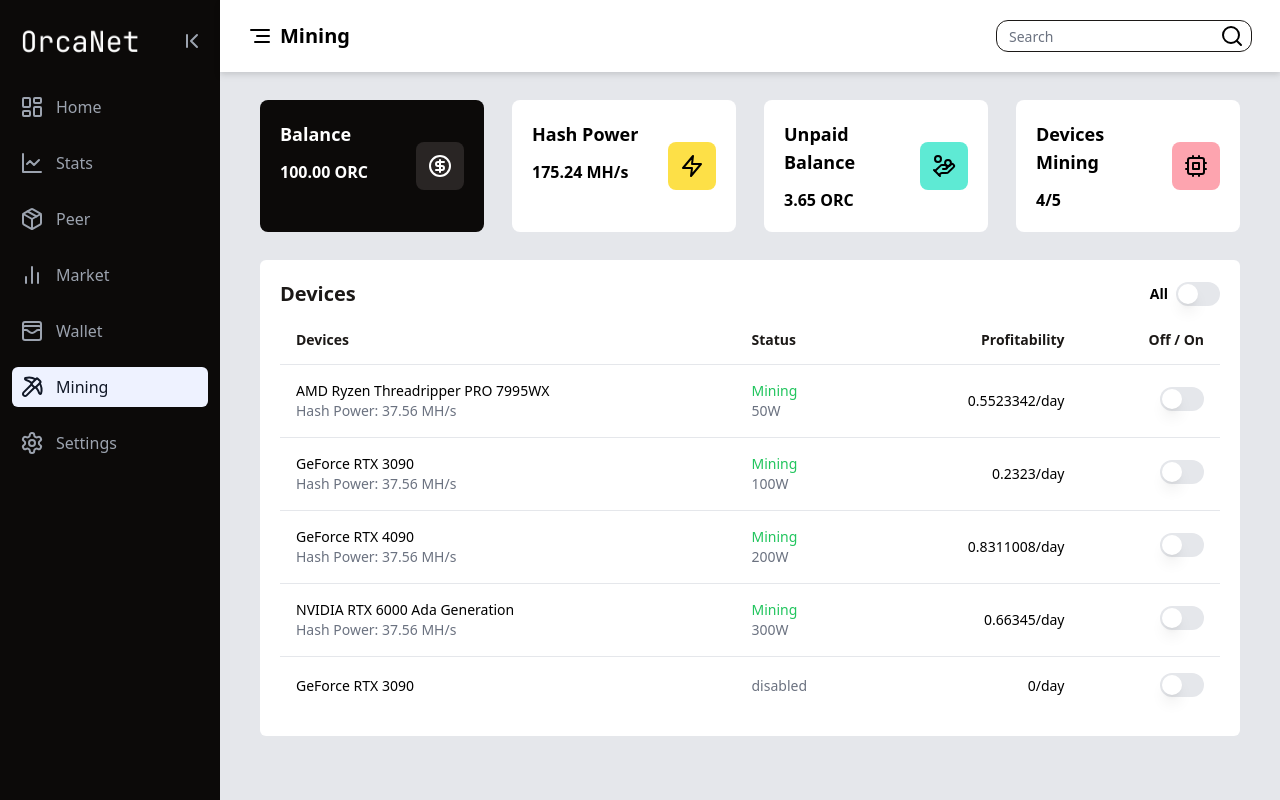
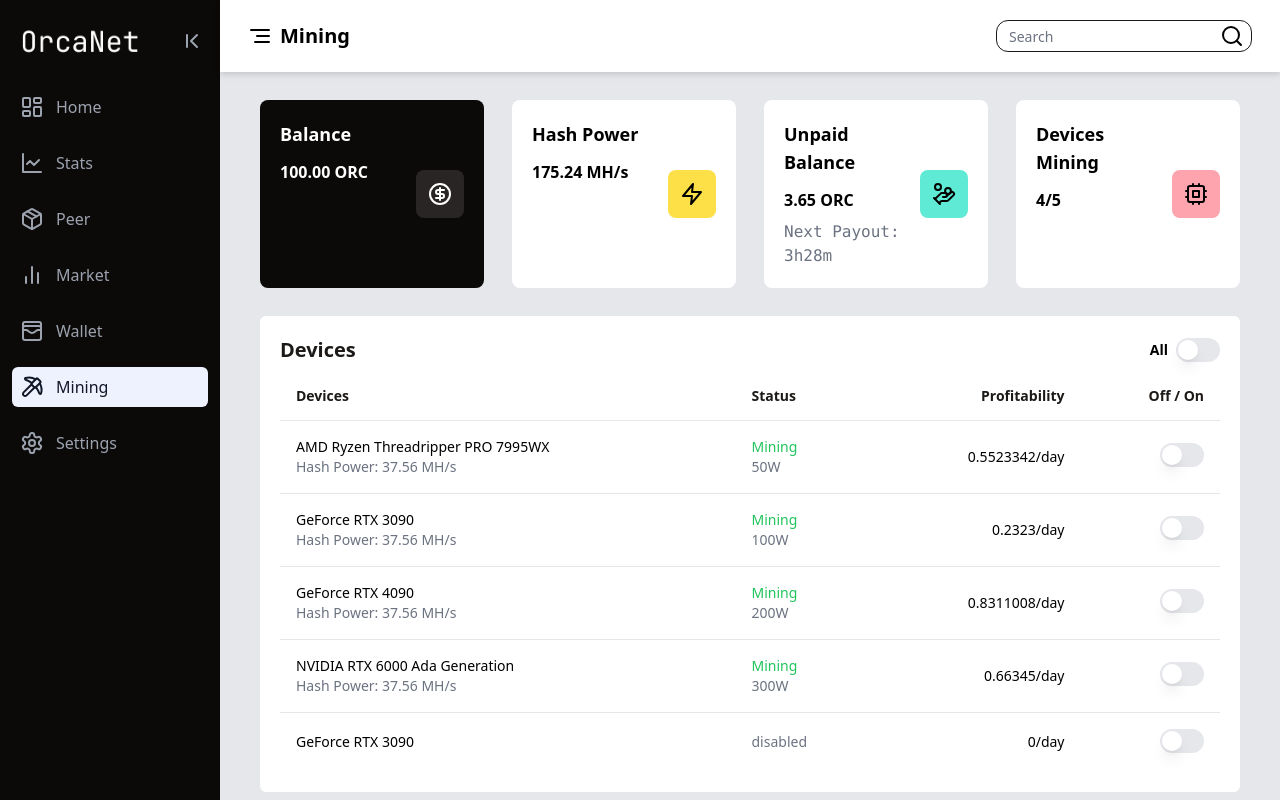
Before and after one commit to sbu-416-24sp/orcanet-desktop-deprecated, a React (Vite) app in the folder frontend/: page /mining in a window 1280 px wide. Built offline with nearby package versions, Linux system fonts and the light colour scheme.

Commit message:
Feature: Allow users to pass in JSX

```diff
--- a/frontend/src/card/InfoCardContainer.tsx
+++ b/frontend/src/card/InfoCardContainer.tsx
@@ -7,6 +7,7 @@ interface InfoCardProps {
   icon: JSX.Element;
   title: string;
   text: string;
+  extraInfo?: JSX.Element | JSX.Element[];
   cardStyle?: string;
   iconStyle?: string;
 }
@@ -43,6 +44,7 @@ function InfoCard({
   icon,
   title,
   text,
+  extraInfo,
   cardStyle = "bg-white",
   iconStyle = "bg-white",
 }: InfoCardProps) {
@@ -53,6 +55,7 @@ function InfoCard({
       <div className="min-w-1.5">
         <h1 className="text-lg mb-3 font-bold">{title}</h1>
         <TextContainer isId={title === "Wallet ID"} text={text} />
+        {extraInfo}
       </div>
       <IconContainer icon={icon} iconStyle={iconStyle} />
     </div>
@@ -72,6 +75,7 @@ export default function InfoCardContainer({
           icon={cardInfo.icon}
           title={cardInfo.title}
           text={cardInfo.text}
+          extraInfo={cardInfo.extraInfo}
           cardStyle={cardInfo.cardStyle}
           iconStyle={cardInfo.iconStyle}
         />
```
